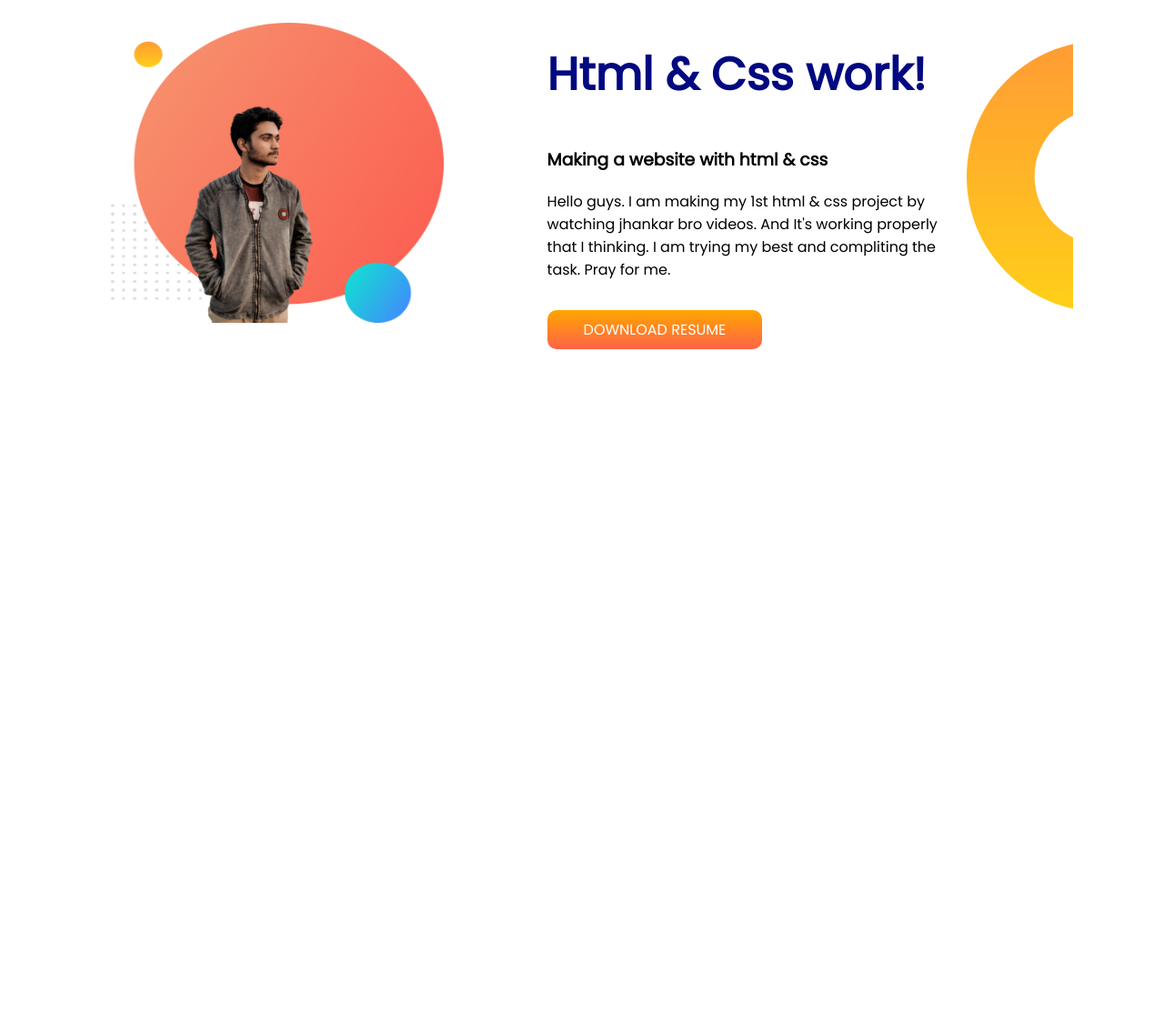
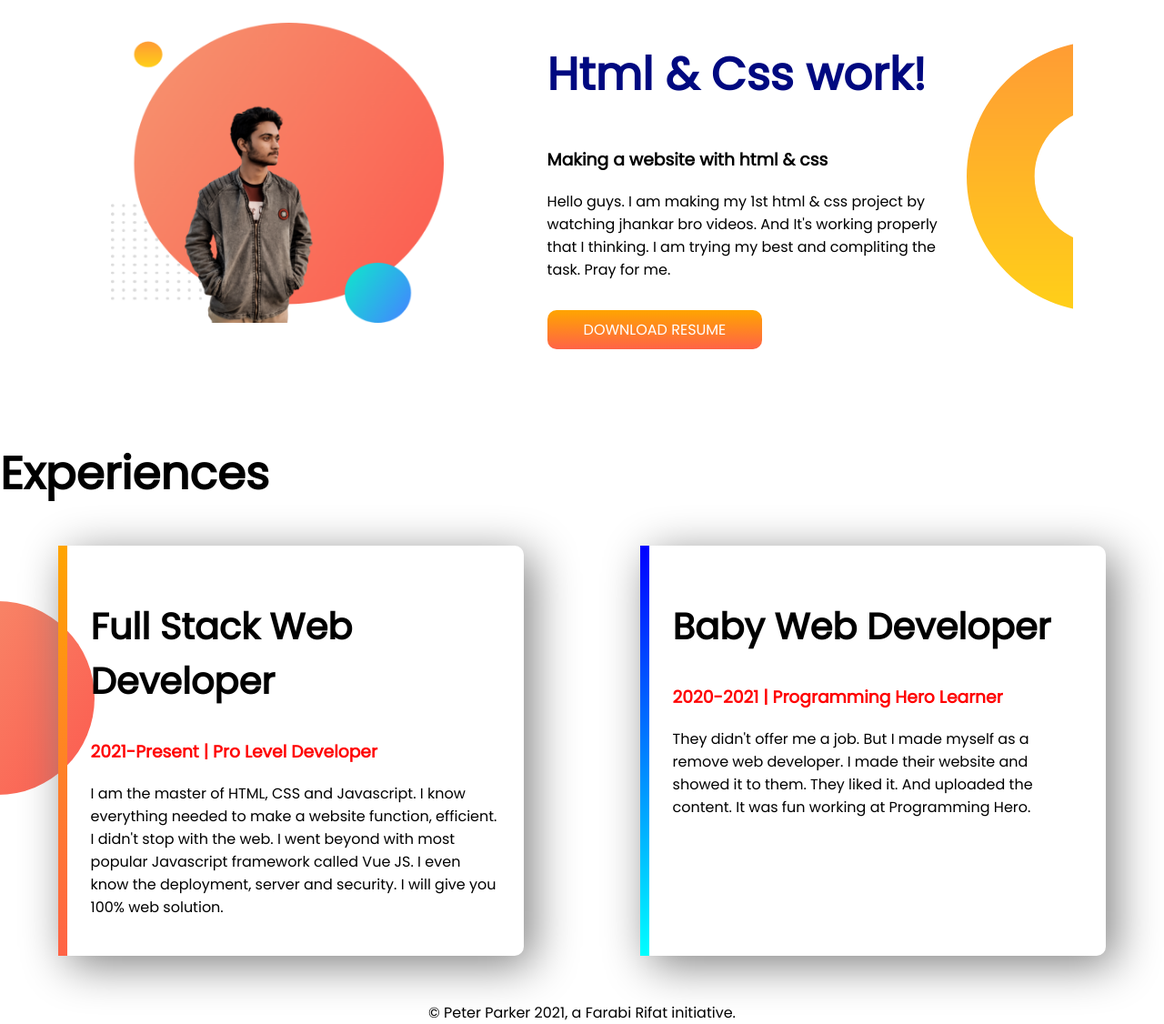
Before and after one commit to Farabi9/1st-protfolio, a plain HTML site: page index.html in a window 1280 px wide. Shown: the part 586-1712 px from the top of the page at 91% size. Before the commit the page ends 1070 px from the top, so only its background shows below. Drawn offline with Linux system fonts and the light colour scheme.

Commit message:
3rd work

```diff
--- a/index.html
+++ b/index.html
@@ -15,7 +15,7 @@
 
 <body>
 
-    <section id="banner">
+    <section class="bannerr flexible-container">
         <div class="ab">
             <h1>Welcome To</h1>
             <h1> <span id="a">Farabi Rifat</span> World !</h1>
@@ -30,7 +30,7 @@
             <img src="img/New Project(1).png" alt="">
         </div>
     </section>
-    <section class="bann">
+    <section class="banner flexible-container">
         <div class="ab">
             <img src="img/New Project.png" alt="">
         </div>
@@ -50,6 +50,35 @@
             </a>
         </div>
     </section>
+    <section class="area">
+        <h1>Experiences</h1>
+        <div class="flexible-container">
+
+            <div class="aa" id="wc">
+                <h2>Full Stack Web Developer</h2>
+                <h3 id="a">2021-Present | Pro Level Developer</h3>
+                <p>I am the master of HTML, CSS and Javascript. I know everything needed to make a website function,
+                    efficient. I didn't stop with the web. I went beyond with most popular Javascript framework
+                    called
+                    Vue
+                    JS. I even know the deployment, server and security. I will give you 100% web solution.</p>
+            </div>
+
+            <div class="ac" id="wc">
+                <div>
+                    <h2>Baby Web Developer</h2>
+                    <h3 id="a">2020-2021 | Programming Hero Learner</h3>
+                    <p>They didn't offer me a job. But I made myself as a remove web developer. I made their website and
+                        showed
+                        it to them. They liked it. And uploaded the content. It was fun working at Programming Hero.</p>
+
+                </div>
+            </div>
+    </section><br><br>
+    <footer id="hi">
+
+        © Peter Parker 2021, a Farabi Rifat initiative.
+    </footer>
 </body>
 
 </html>
--- a/style.css
+++ b/style.css
@@ -12,7 +12,7 @@ h1{
     color: red;
 }
 
-section{
+.flexible-container{
     display: flex;
 }
 .ab{
@@ -30,14 +30,14 @@ width: 80%;
     border-radius: 10px;
     font-weight: 400;
 }
-#banner{
+.bannerr{
     background-image: url(sample/top-banner.png);
     background-repeat: no-repeat;
 }
 .color{
     color: rgb(0, 9, 128);
 }
-.bann{
+.banner{
     display: flex;
     margin: 100px;
     background-image: url(sample/dream-bg.png);
@@ -56,3 +56,37 @@ width: 80%;
     width: 50%;
     padding-right: 120px;
 }
+#wc{
+    box-shadow: 10px 10px 50px gray;
+    margin-left: 5%;
+    margin-right: 5%;
+    padding: 10px;
+    width: 40%;
+    border-radius: 10px;
+    width: 50%;
+    padding:2%;
+
+}
+h2{
+    font-size: 40px;
+}
+.area{
+    background-image: url(sample/exp-bg.png);
+    background-repeat: no-repeat;
+    background-position: left;
+
+}
+.aa{
+    border-left: 10px solid;
+border-image: linear-gradient(orange,tomato);
+border-image-slice: 1;
+}
+.ac{
+    border-left: 10px solid;
+    border-image: linear-gradient(blue,cyan);
+    border-image-slice: 1;
+
+}
+#hi{
+    text-align: center;
+}
```
Also changed, not shown: img/IMG_20211225_170233_Bokeh-1-removebg-preview.png (deleted), img/IMG_20211225_170311_Bokeh-removebg-preview.png (deleted), img/IMG_20211226_164452_Bokeh-removebg-preview-removebg-preview.png (deleted).
